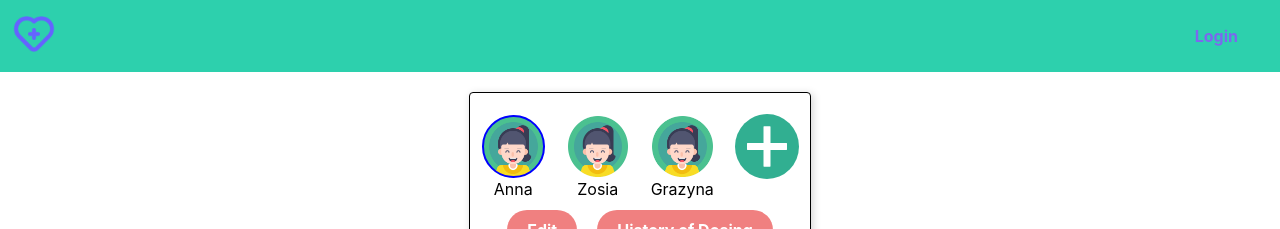
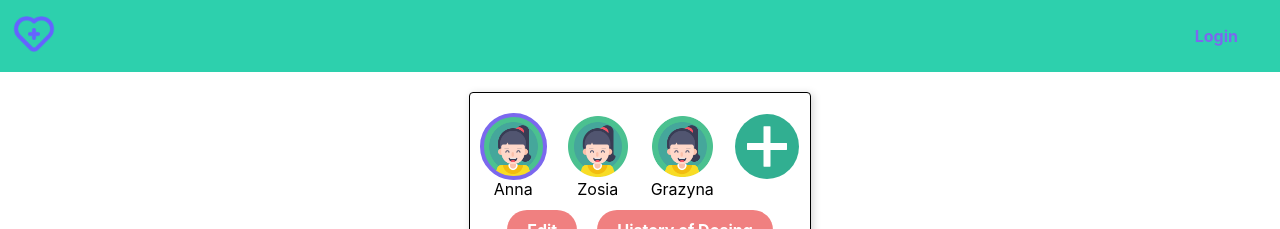
Before and after one commit to karolina-rachuta/pediatric_calculator, a React (Create React App) app: page / in a window 1280 px wide. Shown: the top 229 px of the page. Built offline with nearby package versions, Linux system fonts and the light colour scheme.

Commit message:
small changes childrenNav i SearchMeds

```diff
--- a/src/components/ChildrenNav/ChildrenNav.css
+++ b/src/components/ChildrenNav/ChildrenNav.css
@@ -26,7 +26,7 @@
 
 .child-active {
     /* border: 0.125rem solid blue; */
-    outline: 0.18rem solid blue;
+    outline: 0.25rem solid mediumslateblue;
     outline-offset: -0.19rem;
     border-radius: 50%;
 }
--- a/src/components/SearchMeds/SearchMeds.jsx
+++ b/src/components/SearchMeds/SearchMeds.jsx
@@ -120,7 +120,7 @@ function SearchMeds() {
               .filter((med) => med.api.includes(ingredient))
               .flatMap((med) => med.drugs)
               .map((brand) => (
-                <option value={brand.name}>{brand.name}</option>
+                <option key={brand.name} value={brand.name}>{brand.name}</option>
               ))}
           </select>
       </div>
```
